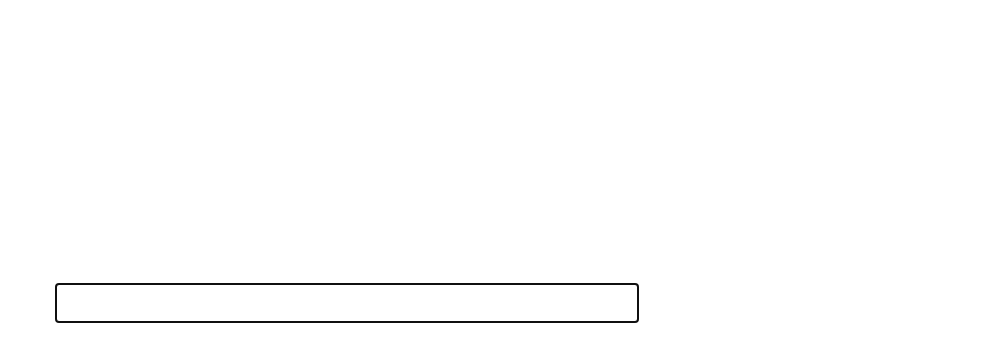
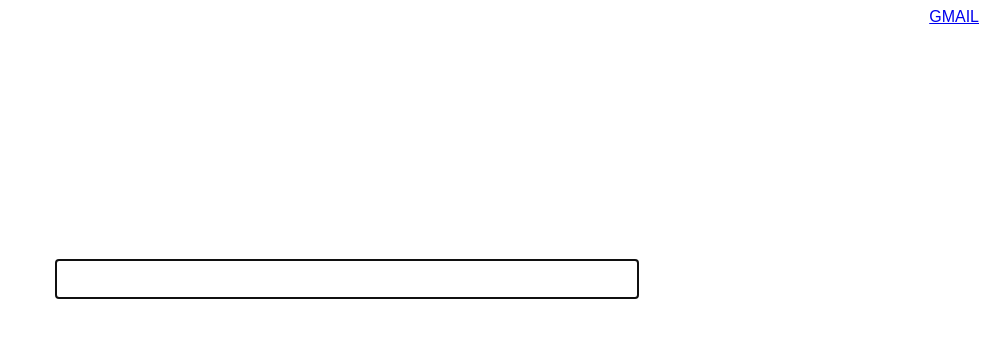
Before and after one commit to Niqq27/theodinproject, a plain HTML site: page index.html in a window 1280 px wide. Shown: the whole page, without its empty margins (293-1280 px from the left). Drawn offline with Linux system fonts and the light colour scheme.

Commit message:
new html

```diff
--- a/index.html
+++ b/index.html
@@ -9,7 +9,7 @@
 <body>
   <nav>
     <ul>
-
+      <li id="gmail"><a href="#">GMAIL</a></li>
     </ul>
   </nav>
   <div id="content">
```
